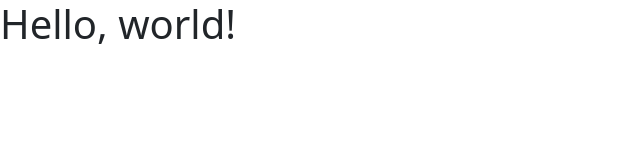
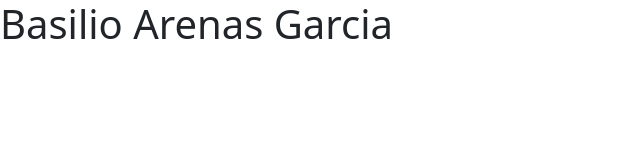
Before and after one commit to BasilioIESevero/BasilioIESevero.github.io, a plain HTML site: page index.html in a window 1280 px wide. Shown: the whole page, without its empty margins (0-640 px from the left). Drawn offline with nearby package versions, Linux system fonts and the light colour scheme.

Commit message:
cambio titulos

```diff
--- a/index.html
+++ b/index.html
@@ -8,10 +8,10 @@
     <!-- Bootstrap CSS -->
     <link href="https://cdn.jsdelivr.net/npm/bootstrap@5.1.3/dist/css/bootstrap.min.css" rel="stylesheet" integrity="sha384-1BmE4kWBq78iYhFldvKuhfTAU6auU8tT94WrHftjDbrCEXSU1oBoqyl2QvZ6jIW3" crossorigin="anonymous">
 
-    <title>Hello, world!</title>
+    <title>Basilio Arenas Garcia</title>
   </head>
   <body>
-    <h1>Hello, world!</h1>
+    <h1>Basilio Arenas Garcia</h1>
 
     <!-- Optional JavaScript; choose one of the two! -->
 
```
